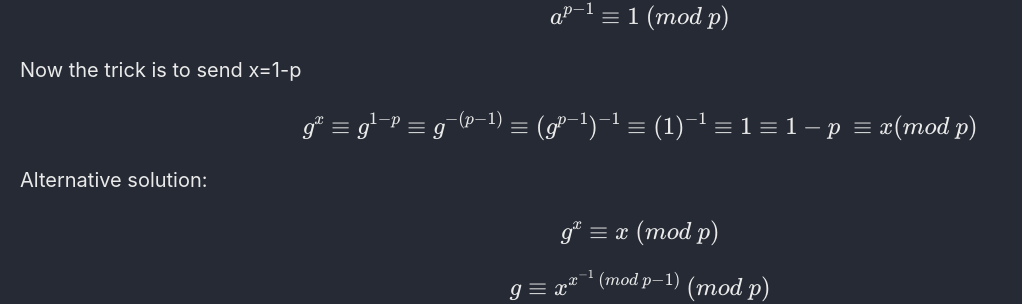
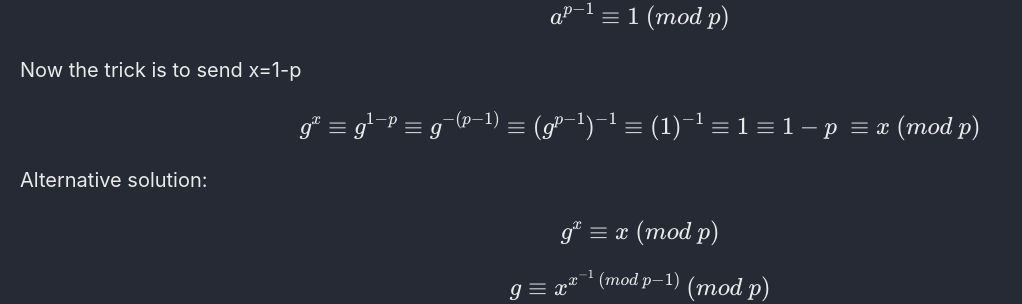
Before and after one commit to Connor-McCartney/Connor-McCartney.github.io, a Jekyll site: the page built from _pages/cryptography/other/ASIS-CTF-2022.md, in a window 1280 px wide and 900 px high, scrolled down 7379 px. Shown: the part 314-618 px from the top of the window, without its empty margins (0-1022 px from the left). Built offline with Jekyll 4.4.1, drawn with Linux system fonts in a browser that asks for light colours; cached includes are drawn as plain includes.

Commit message:
Update ASIS-CTF-2022.md

```diff
--- a/_pages/cryptography/other/ASIS-CTF-2022.md
+++ b/_pages/cryptography/other/ASIS-CTF-2022.md
@@ -331,7 +331,7 @@ $$
 Now the trick is to send x=1-p
 
 $$
-g^{x} \equiv g^{1 - p} \equiv g^{-(p-1)} \equiv ({g^{p-1}})^{-1} \equiv (1)^{-1} \equiv 1 \equiv 1-p\  \equiv x (mod\ p)
+g^{x} \equiv g^{1 - p} \equiv g^{-(p-1)} \equiv ({g^{p-1}})^{-1} \equiv (1)^{-1} \equiv 1 \equiv 1-p\  \equiv x \ (mod\ p)
 $$
 
 Alternative solution:
```
